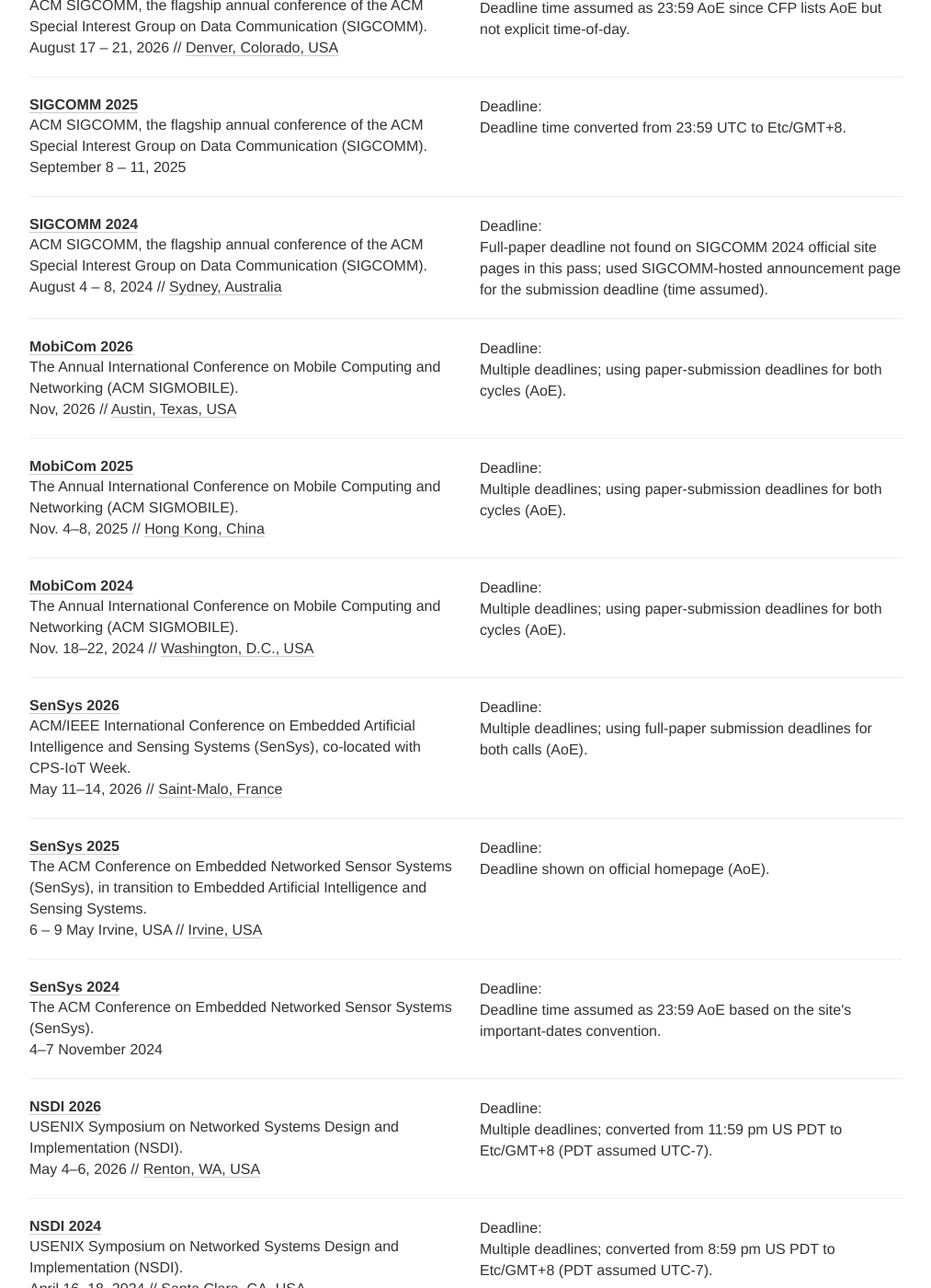
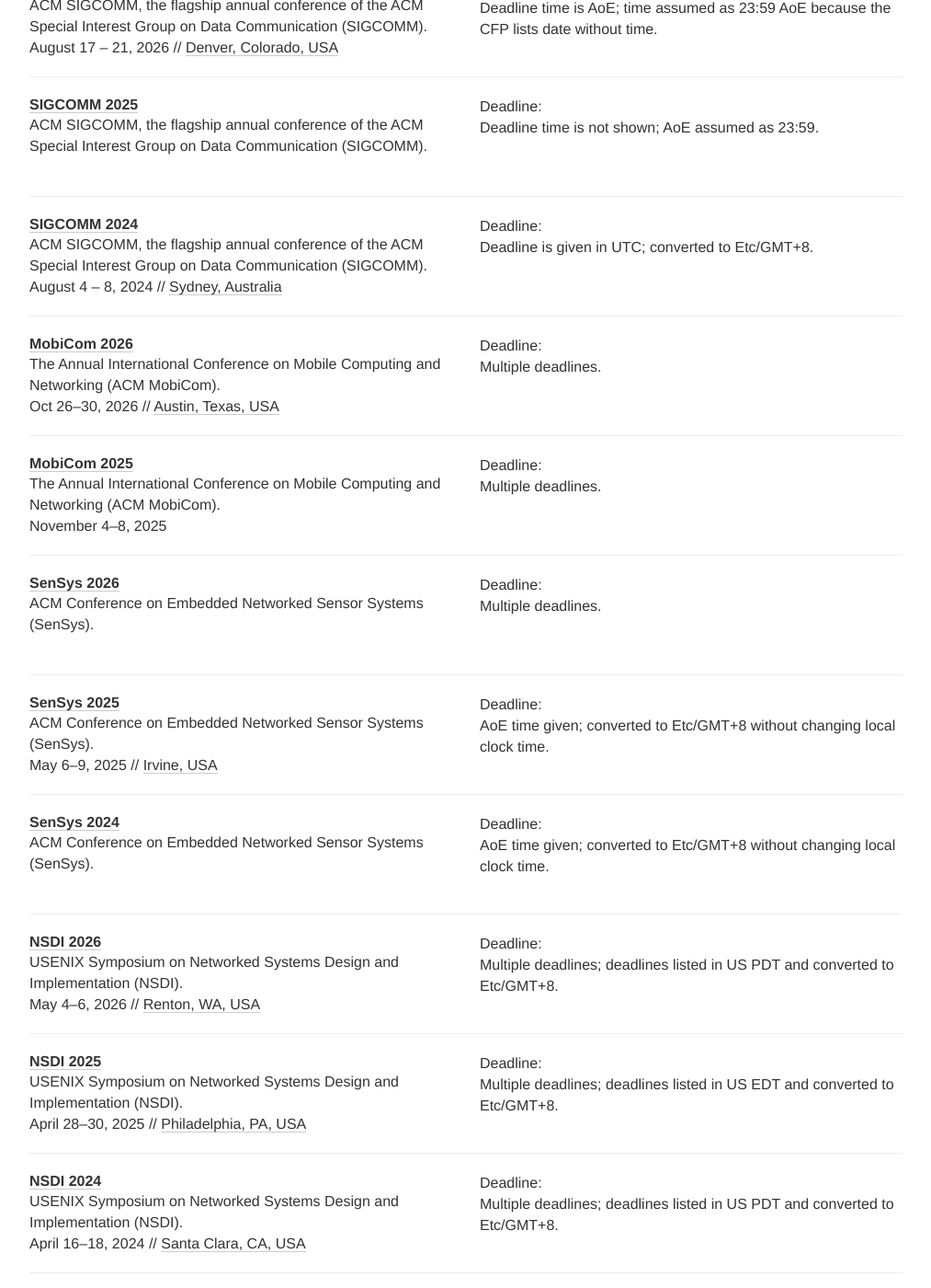
Before and after one commit to Vito-Swift/Vito-Swift.github.io, a Jekyll site: the page built from index.html, in a window 1280 px wide and 1400 px high, scrolled down 348 px. Shown: the whole window at 92% size, without its empty margins (133-1146 px from the left). Built offline with Jekyll 4.4.1, drawn with Linux system fonts in a browser that asks for light colours; nearby versions of some CDN libraries; comment, search, counter and statistics services are not loaded; some of the changed text lies outside the part shown.

Commit message:
chore: update conferences/types data

```diff
--- a/_data/conferences.yml
+++ b/_data/conferences.yml
@@ -4,200 +4,177 @@
   description: ACM SIGCOMM, the flagship annual conference of the ACM Special Interest
     Group on Data Communication (SIGCOMM).
   link: https://conferences.sigcomm.org/sigcomm/2026/
-  comment: Deadline time assumed as 23:59 AoE since CFP lists AoE but not explicit
-    time-of-day.
+  comment: Deadline time is AoE; time assumed as 23:59 AoE because the CFP lists date
+    without time.
   type: networking
   tags:
   - networking
-  deadline: '2026-02-06 15:59:00'
+  deadline: 2026-02-06 11:59
   timezone: Etc/GMT+8
   place: Denver, Colorado, USA
 - name: SIGCOMM
   year: 2025
-  date: September 8 – 11, 2025
   description: ACM SIGCOMM, the flagship annual conference of the ACM Special Interest
     Group on Data Communication (SIGCOMM).
-  link: https://conferences.sigcomm.org/sigcomm/2025/cfp/
-  comment: Deadline time converted from 23:59 UTC to Etc/GMT+8.
+  link: https://conferences.sigcomm.org/sigcomm/2025/
+  comment: Deadline time is not shown; AoE assumed as 23:59.
   type: networking
   tags:
   - networking
-  deadline: '2025-02-01 07:59:00'
+  deadline: 2025-01-24 23:59
   timezone: Etc/GMT+8
 - name: SIGCOMM
   year: 2024
   date: August 4 - 8, 2024
   description: ACM SIGCOMM, the flagship annual conference of the ACM Special Interest
     Group on Data Communication (SIGCOMM).
-  link: https://conferences.sigcomm.org/sigcomm/2024/
-  comment: Full-paper deadline not found on SIGCOMM 2024 official site pages in this
-    pass; used SIGCOMM-hosted announcement page for the submission deadline (time
-    assumed).
+  link: https://conferences.sigcomm.org/sigcomm/2024/cfp/
+  comment: Deadline is given in UTC; converted to Etc/GMT+8.
   type: networking
   tags:
   - networking
-  deadline: '2024-02-03 15:59:00'
+  deadline: 2024-02-03 07:59
   timezone: Etc/GMT+8
   place: Sydney, Australia
 - name: MobiCom
   year: 2026
-  date: Nov, 2026
+  date: Oct 26-30, 2026
   description: The Annual International Conference on Mobile Computing and Networking
-    (ACM SIGMOBILE).
+    (ACM MobiCom).
   link: https://www.sigmobile.org/mobicom/2026/cfp.html
-  comment: Multiple deadlines; using paper-submission deadlines for both cycles (AoE).
+  comment: Multiple deadlines.
   type: networking
   tags:
   - networking
   deadline:
-  - '2025-09-04 15:59:00'
-  - '2026-03-14 15:59:00'
+  - 2025-09-03 23:59
+  - 2026-03-13 23:59
   timezone: Etc/GMT+8
   place: Austin, Texas, USA
 - name: MobiCom
   year: 2025
-  date: Nov. 4-8, 2025
+  date: November 4-8, 2025
   description: The Annual International Conference on Mobile Computing and Networking
-    (ACM SIGMOBILE).
-  link: https://www.sigmobile.org/mobicom/2025/index.html
-  comment: Multiple deadlines; using paper-submission deadlines for both cycles (AoE).
+    (ACM MobiCom).
+  link: https://www.sigmobile.org/mobicom/2025/cfp.html
+  comment: Multiple deadlines.
   type: networking
   tags:
   - networking
   deadline:
-  - '2024-09-06 15:59:00'
-  - '2025-03-19 15:59:00'
+  - 2024-09-05 23:59
+  - 2025-03-18 23:59
   timezone: Etc/GMT+8
-  place: Hong Kong, China
-- name: MobiCom
-  year: 2024
-  date: Nov. 18-22, 2024
-  description: The Annual International Conference on Mobile Computing and Networking
-    (ACM SIGMOBILE).
-  link: https://www.sigmobile.org/mobicom/2024/cfp.html
-  comment: Multiple deadlines; using paper-submission deadlines for both cycles (AoE).
-  type: networking
-  tags:
-  - networking
-  deadline:
-  - '2023-08-26 15:59:00'
-  - '2024-03-16 15:59:00'
-  timezone: Etc/GMT+8
-  place: Washington, D.C., USA
 - name: SenSys
   year: 2026
-  date: May 11-14, 2026
-  description: ACM/IEEE International Conference on Embedded Artificial Intelligence
-    and Sensing Systems (SenSys), co-located with CPS-IoT Week.
+  description: ACM Conference on Embedded Networked Sensor Systems (SenSys).
   link: https://sensys.acm.org/2026/cfp.html
-  comment: Multiple deadlines; using full-paper submission deadlines for both calls
-    (AoE).
+  comment: Multiple deadlines.
   type: others
   tags:
   - others
   deadline:
-  - '2025-07-02 15:59:00'
-  - '2025-11-14 15:59:00'
+  - 2025-07-01 23:59
+  - 2025-11-13 23:59
   timezone: Etc/GMT+8
-  place: Saint-Malo, France
 - name: SenSys
   year: 2025
-  date: 6 - 9 May Irvine, USA
-  description: The ACM Conference on Embedded Networked Sensor Systems (SenSys), in
-    transition to Embedded Artificial Intelligence and Sensing Systems.
-  link: https://sensys.acm.org/2025/index.html
-  comment: Deadline shown on official homepage (AoE).
+  date: May 6-9, 2025
+  description: ACM Conference on Embedded Networked Sensor Systems (SenSys).
+  link: https://sensys.acm.org/2025/cfp.html
+  comment: AoE time given; converted to Etc/GMT+8 without changing local clock time.
   type: others
   tags:
   - others
-  deadline: '2024-11-15 15:59:00'
+  deadline: 2024-11-14 23:59
   timezone: Etc/GMT+8
   place: Irvine, USA
 - name: SenSys
   year: 2024
-  date: 4-7 November 2024
-  description: The ACM Conference on Embedded Networked Sensor Systems (SenSys).
-  link: https://sensys.acm.org/2024/
-  comment: Deadline time assumed as 23:59 AoE based on the site's important-dates
-    convention.
+  description: ACM Conference on Embedded Networked Sensor Systems (SenSys).
+  link: https://sensys.acm.org/2024/cfp/
+  comment: AoE time given; converted to Etc/GMT+8 without changing local clock time.
   type: others
   tags:
   - others
-  deadline: '2024-07-02 15:59:00'
+  deadline: 2024-07-01 23:59
   timezone: Etc/GMT+8
 - name: NSDI
   year: 2026
   date: May 4–6, 2026
   description: USENIX Symposium on Networked Systems Design and Implementation (NSDI).
   link: https://www.usenix.org/conference/nsdi26/call-for-papers
-  comment: Multiple deadlines; converted from 11:59 pm US PDT to Etc/GMT+8 (PDT assumed
-    UTC-7).
+  comment: Multiple deadlines; deadlines listed in US PDT and converted to Etc/GMT+8.
   type: networking
   tags:
   - networking
   deadline:
-  - '2025-04-26 14:59:00'
-  - '2025-09-19 14:59:00'
+  - 2025-04-26 14:59
+  - 2025-09-19 14:59
   timezone: Etc/GMT+8
   place: Renton, WA, USA
+- name: NSDI
+  year: 2025
+  date: April 28–30, 2025
+  description: USENIX Symposium on Networked Systems Design and Implementation (NSDI).
+  link: https://www.usenix.org/conference/nsdi25/call-for-papers
+  comment: Multiple deadlines; deadlines listed in US EDT and converted to Etc/GMT+8.
+  type: networking
+  tags:
+  - networking
+  deadline:
+  - 2024-05-08 11:59
+  - 2024-09-20 11:59
+  timezone: Etc/GMT+8
+  place: Philadelphia, PA, USA
 - name: NSDI
   year: 2024
   date: April 16–18, 2024
   description: USENIX Symposium on Networked Systems Design and Implementation (NSDI).
   link: https://www.usenix.org/conference/nsdi24/call-for-papers
-  comment: Multiple deadlines; converted from 8:59 pm US PDT to Etc/GMT+8 (PDT assumed
-    UTC-7).
+  comment: Multiple deadlines; deadlines listed in US PDT and converted to Etc/GMT+8.
   type: networking
   tags:
   - networking
   deadline:
-  - '2023-05-05 11:59:00'
-  - '2023-09-22 11:59:00'
+  - 2023-05-05 11:59
+  - 2023-09-22 11:59
   timezone: Etc/GMT+8
   place: Santa Clara, CA, USA
 - name: Mobisys
   year: 2026
+  date: Main Conference  | June 22 - 24, 2026
   description: ACM International Conference on Mobile Systems, Applications, and Services
     (MobiSys).
   link: https://www.sigmobile.org/mobisys/2026/call_for_papers/
-  comment: Deadline given as 23:59 AoE.
-  type: networking
+  comment: AoE time given; converted to Etc/GMT+8 without changing local clock time.
+  type: others
   tags:
-  - networking
-  deadline: '2025-12-06 15:59:00'
+  - others
+  deadline: 2025-12-05 23:59
   timezone: Etc/GMT+8
+  place: Cambridge, UK
 - name: Mobisys
   year: 2025
   description: ACM International Conference on Mobile Systems, Applications, and Services
     (MobiSys).
   link: https://www.sigmobile.org/mobisys/2025/call_for_papers/
-  comment: Deadline given as 23:59 AoE.
-  type: networking
+  comment: AoE time given; converted to Etc/GMT+8 without changing local clock time.
+  type: others
   tags:
-  - networking
-  deadline: '2024-12-10 15:59:00'
-  timezone: Etc/GMT+8
-- name: Mobisys
-  year: 2024
-  description: ACM International Conference on Mobile Systems, Applications, and Services
-    (MobiSys).
-  link: https://www.sigmobile.org/mobisys/2024/cfp.html
-  comment: Deadline given as 23:59 AoE.
-  type: networking
-  tags:
-  - networking
-  deadline: '2023-12-01 15:59:00'
+  - others
+  deadline: 2024-12-09 23:59
   timezone: Etc/GMT+8
 - name: OSDI
   year: 2026
   date: July 13–15, 2026
   description: USENIX Symposium on Operating Systems Design and Implementation (OSDI).
   link: https://www.usenix.org/conference/osdi26/call-for-papers
-  comment: Converted from 5:59 pm EST (10:59 pm UTC) to Etc/GMT+8.
+  comment: Deadline listed in EST and converted to Etc/GMT+8.
   type: architecture
   tags:
   - architecture
-  deadline: '2025-12-12 06:59:00'
+  deadline: 2025-12-12 11:59
   timezone: Etc/GMT+8
   place: Seattle, WA, USA
 - name: OSDI
@@ -205,11 +182,11 @@
   date: July 7–9, 2025
   description: USENIX Symposium on Operating Systems Design and Implementation (OSDI).
   link: https://www.usenix.org/conference/osdi25/call-for-papers
-  comment: Converted from 5:59 pm EST (10:59 pm UTC) to Etc/GMT+8.
+  comment: Deadline listed in EST and converted to Etc/GMT+8.
   type: architecture
   tags:
   - architecture
-  deadline: '2024-12-11 06:59:00'
+  deadline: 2024-12-11 11:59
   timezone: Etc/GMT+8
   place: Boston, MA, USA
 - name: OSDI
@@ -217,278 +194,195 @@
   date: July 10–12, 2024
   description: USENIX Symposium on Operating Systems Design and Implementation (OSDI).
   link: https://www.usenix.org/conference/osdi24/call-for-papers
-  comment: Converted from 5:59 pm EST (10:59 pm UTC) to Etc/GMT+8.
+  comment: Deadline listed in EST and converted to Etc/GMT+8.
   type: architecture
   tags:
   - architecture
-  deadline: '2023-12-08 06:59:00'
+  deadline: 2023-12-08 11:59
   timezone: Etc/GMT+8
   place: Santa Clara, CA, USA
 - name: SOSP
   year: 2026
-  date: September 30, 2026
+  date: Conference  | September 30, 2026
   description: ACM Symposium on Operating Systems Principles (SOSP).
   link: https://sigops.org/s/conferences/sosp/2026/cfp.html
-  comment: Deadline time assumed as 23:59 AoE since CFP lists AoE but not explicit
-    time-of-day.
+  comment: AoE stated but no time; time assumed as 23:59 AoE.
   type: architecture
   tags:
   - architecture
-  deadline: '2026-04-02 15:59:00'
+  deadline: 2026-04-01 23:59
   timezone: Etc/GMT+8
 - name: SOSP
-  year: 2025
-  date: October 13-16, 2025
+  year: 2024
+  date: Conference  | November 4-6, 2024
   description: ACM Symposium on Operating Systems Principles (SOSP).
-  link: https://sigops.org/s/conferences/sosp/2025/cfp.html
-  comment: Deadline time converted from 23:59 PT to Etc/GMT+8 (PT assumed PDT, UTC-7,
-    since date is in April).
+  link: https://sigops.org/s/conferences/sosp/2024/cfp.html
+  comment: Deadline listed in PT and converted to Etc/GMT+8.
   type: architecture
   tags:
   - architecture
-  deadline: '2025-04-18 14:59:00'
+  deadline: 2024-04-20 14:59
   timezone: Etc/GMT+8
-  place: Seoul, Republic of Korea
-- name: SOSP
-  year: 2024
-  date: November 4-6, 2024
-  description: ACM Symposium on Operating Systems Principles (SOSP).
-  link: https://sigops.org/s/conferences/sosp/2024/cfp.html
-  comment: Deadline time converted from 23:59 PT to Etc/GMT+8 (PT assumed PDT, UTC-7,
-    since date is in April).
+- name: ASPLOS
+  year: 2027
+  description: ACM International Conference on Architectural Support for Programming
+    Languages and Operating Systems (ASPLOS).
+  link: https://www.asplos-conference.org/call-for-papers-asplos27/
+  comment: Multiple deadlines.
   type: architecture
   tags:
   - architecture
-  deadline: '2024-04-20 14:59:00'
+  deadline:
+  - 2026-04-15 23:59
+  - 2026-09-09 23:59
   timezone: Etc/GMT+8
 - name: ASPLOS
   year: 2026
   description: ACM International Conference on Architectural Support for Programming
     Languages and Operating Systems (ASPLOS).
   link: https://www.asplos-conference.org/asplos2026/cfp/
-  comment: Multiple deadlines; converted from 11:59pm Eastern (abstract) and assumed
-    23:59 Eastern for full-paper where time not explicitly stated (time assumed).
+  comment: Multiple deadlines; time assumed as 23:59 Eastern because the CFP omits
+    time for full-paper dates.
   type: architecture
   tags:
   - architecture
   deadline:
-  - '2025-03-13 12:00:00'
-  - '2025-08-21 12:00:00'
+  - 2025-03-13 12:59
+  - 2025-08-21 12:59
   timezone: Etc/GMT+8
 - name: ASPLOS
   year: 2025
   description: ACM International Conference on Architectural Support for Programming
     Languages and Operating Systems (ASPLOS).
   link: https://www.asplos-conference.org/asplos2025/cfp/
-  comment: Multiple deadlines; time assumed as 23:59 AoE for each paper deadline.
+  comment: Multiple deadlines; AoE stated but no time, assumed 23:59 AoE.
   type: architecture
   tags:
   - architecture
   deadline:
-  - '2024-03-02 15:59:00'
-  - '2024-06-25 15:59:00'
-  - '2024-10-19 15:59:00'
+  - 2024-03-01 23:59
+  - 2024-06-24 23:59
+  - 2024-10-18 23:59
   timezone: Etc/GMT+8
-- name: ASPLOS
-  year: 2024
-  description: ACM International Conference on Architectural Support for Programming
-    Languages and Operating Systems (ASPLOS).
-  link: https://www.asplos-conference.org/asplos2024/cfp/index.html
-  comment: Multiple deadlines; time assumed as 23:59 AoE for each full-submission
-    date.
+  place: Rotterdam, Netherlands
+- name: Eurosys
+  year: 2026
+  description: 'EuroSys: ACM European Conference on Computer Systems.'
+  link: https://2026.eurosys.org/cfp.html
+  comment: Multiple deadlines; AoE stated but no time, assumed 23:59 AoE.
   type: architecture
   tags:
   - architecture
   deadline:
-  - '2023-04-21 15:59:00'
-  - '2023-08-11 15:59:00'
-  - '2023-12-01 15:59:00'
+  - 2025-05-15 23:59
+  - 2025-09-25 23:59
   timezone: Etc/GMT+8
+  place: Edinburgh, UK
 - name: Eurosys
-  year: 2026
-  date: April 27–30, 2026
-  description: European Conference on Computer Systems (EuroSys).
-  link: https://2026.eurosys.org/cfp.html
-  comment: Multiple deadlines; time assumed as 23:59 AoE for each full-paper submission
-    date.
+  year: 2025
+  description: 'EuroSys: ACM European Conference on Computer Systems.'
+  link: https://2025.eurosys.org/cfp.html
+  comment: Multiple deadlines; AoE stated but no time, assumed 23:59 AoE.
   type: architecture
   tags:
   - architecture
   deadline:
-  - '2025-05-16 15:59:00'
-  - '2025-09-26 15:59:00'
-  timezone: Etc/GMT+8
-  place: Edinburgh, UK
-- name: Eurosys
-  year: 2025
-  description: European Conference on Computer Systems (EuroSys).
-  link: https://2025.eurosys.org/index.html
-  comment: Multiple deadlines; time assumed as 23:59 AoE for each full-paper submission
-    date.
-  type: architecture
-  tags:
-  - architecture
-  deadline:
-  - '2024-05-22 15:59:00'
-  - '2024-10-23 15:59:00'
+  - 2024-05-21 23:59
+  - 2024-10-22 23:59
   timezone: Etc/GMT+8
 - name: Sigmetrics
   year: 2026
-  description: ACM SIGMETRICS (with POMACS) conference on measurement and analysis
-    of computing systems.
+  description: 'ACM SIGMETRICS: International Conference on Measurement and Modeling
+    of Computer Systems.'
   link: https://www.sigmetrics.org/sigmetrics2026/call_for_papers.html
-  comment: Multiple deadlines; AoE at 23:59.
+  comment: Multiple deadlines; AoE stated but no time, assumed 23:59 AoE.
   type: networking
   tags:
   - networking
   deadline:
-  - '2025-07-30 15:59:00'
-  - '2025-10-15 15:59:00'
-  - '2026-01-14 15:59:00'
+  - 2025-07-29 23:59
+  - 2025-10-14 23:59
+  - 2026-01-13 23:59
   timezone: Etc/GMT+8
 - name: Sigmetrics
   year: 2025
-  description: ACM SIGMETRICS (with POMACS) conference on measurement and analysis
-    of computing systems.
-  link: https://sigmetrics.org/sigmetrics2025/call_for_papers.html
-  comment: Multiple deadlines; AoE at 23:59.
+  date: June 9-13, 2025
+  description: 'ACM SIGMETRICS: International Conference on Measurement and Modeling
+    of Computer Systems.'
+  link: https://www.sigmetrics.org/sigmetrics2025/call_for_papers.html
+  comment: Multiple deadlines; AoE stated but no time, assumed 23:59 AoE.
   type: networking
   tags:
   - networking
   deadline:
-  - '2024-08-08 15:59:00'
-  - '2024-10-10 15:59:00'
-  - '2025-01-23 15:59:00'
+  - 2024-08-07 23:59
+  - 2024-10-09 23:59
+  - 2025-01-22 23:59
   timezone: Etc/GMT+8
-- name: Sigmetrics
-  year: 2024
-  date: June 10-14, 2024
-  description: ACM SIGMETRICS / IFIP Performance (with POMACS) conference on measurement
-    and analysis of computing systems.
-  link: https://www.sigmetrics.org/sigmetrics2024/call_for_papers.html
-  comment: Multiple deadlines; AoE at 23:59.
-  type: networking
-  tags:
-  - networking
-  deadline:
-  - '2023-08-10 15:59:00'
-  - '2023-10-12 15:59:00'
-  - '2024-02-01 15:59:00'
-  timezone: Etc/GMT+8
-  place: Venice, Italy
+  place: Stony Brook, New York, USA
 - name: CCS
   year: 2026
   description: ACM Conference on Computer and Communications Security (CCS).
   link: https://www.sigsac.org/ccs/CCS2026/call-for/call-for-papers.html
-  comment: Multiple deadlines; time assumed as 23:59 AoE for each full-paper submission
-    date.
+  comment: Two review cycles exist on the official page, but only one full-paper date
+    is visible in the snippet; using the prominently listed full paper submission
+    date as the main deadline.
   type: security
   tags:
   - security
-  deadline:
-  - '2026-01-15 15:59:00'
-  - '2026-04-30 15:59:00'
+  deadline: 2026-04-29 23:59
   timezone: Etc/GMT+8
 - name: CCS
   year: 2025
   description: ACM Conference on Computer and Communications Security (CCS).
   link: https://www.sigsac.org/ccs/CCS2025/call-for-papers/
-  comment: Multiple deadlines; time assumed as 23:59 AoE for each full-paper submission
-    date.
+  comment: Multiple deadlines.
   type: security
   tags:
   - security
   deadline:
-  - '2025-01-10 15:59:00'
-  - '2025-04-15 15:59:00'
+  - 2025-01-09 23:59
+  - 2025-04-14 23:59
   timezone: Etc/GMT+8
 - name: CCS
   year: 2024
   description: ACM Conference on Computer and Communications Security (CCS).
   link: https://www.sigsac.org/ccs/CCS2024/call-for/call-for-papers.html
-  comment: Multiple deadlines; time assumed as 23:59 AoE for each paper submission
-    date (timezone not explicitly stated on CFP).
+  comment: Multiple deadlines; AoE not stated on the page snippet, so UTC assumed
+    and time assumed as 23:59.
   type: security
   tags:
   - security
   deadline:
-  - '2024-01-29 15:59:00'
-  - '2024-04-30 15:59:00'
+  - 2024-01-28 23:59
+  - 2024-04-29 23:59
   timezone: Etc/GMT+8
 - name: IEEE S&P
   year: 2026
-  date: '5/18/26 - 5/21/26 (Symposium: 5/18/26 - 5/20/26, Workshops: 5/21/26)'
-  description: IEEE Symposium on Security and Privacy.
-  link: https://sp2026.ieee-security.org/cfpapers.html
-  comment: Multiple deadlines; AoE at 23:59:59.
+  date: 5/18/26 - 5/21/26
+  description: IEEE Symposium on Security and Privacy (S&P).
+  link: https://www.ieee-security.org/TC/SP2026/cfpapers.html
+  comment: Multiple deadlines.
   type: security
   tags:
   - security
   deadline:
-  - '2025-06-06 15:59:59'
-  - '2025-11-14 15:59:59'
-  timezone: Etc/GMT+8
-  place: San Francisco, CA, USA
-- name: IEEE S&P
-  year: 2025
-  description: IEEE Symposium on Security and Privacy.
-  link: https://sp2025.ieee-security.org/cfpapers.html
-  comment: Multiple deadlines; AoE at 23:59:59.
-  type: security
-  tags:
-  - security
-  deadline:
-  - '2024-06-07 15:59:59'
-  - '2024-11-15 15:59:59'
-  timezone: Etc/GMT+8
-- name: IEEE S&P
-  year: 2024
-  date: MAY 20-23, 2024
-  description: IEEE Symposium on Security and Privacy.
-  link: https://www.ieee-security.org/TC/SP2024/cfpapers.html
-  comment: Multiple deadlines; AoE at 23:59:59.
-  type: security
-  tags:
-  - security
-  deadline:
-  - '2023-04-14 15:59:59'
-  - '2023-08-04 15:59:59'
-  - '2023-12-07 15:59:59'
+  - 2025-06-05 23:59
+  - 2025-11-13 23:59
   timezone: Etc/GMT+8
   place: San Francisco, CA, USA
 - name: NDSS
   year: 2026
-  description: Network and Distributed System Security Symposium (NDSS).
+  date: 23 to 27 February 2026
+  description: Network and Distributed System Security (NDSS) Symposium.
   link: https://www.ndss-symposium.org/ndss2026/submissions/call-for-papers/
-  comment: Only summer-cycle dates captured in this pass; fall-cycle full-paper deadline
-    not found on the cited official page snippet. Deadline time assumed as 23:59 AoE.
+  comment: AoE stated but no time beyond '11:59 PM AoE'; converted to Etc/GMT+8 without
+    changing local clock time; only summer-cycle paper deadline captured from the
+    visible section.
   type: security
   tags:
   - security
-  deadline: '2025-04-24 15:59:00'
-  timezone: Etc/GMT+8
-- name: NDSS
-  year: 2025
-  description: Network and Distributed System Security Symposium (NDSS).
-  link: https://www.ndss-symposium.org/ndss2025/submissions/call-for-papers/
-  comment: Deadline not extracted here; official page indicates two cycles but the
-    full list of cycle deadlines was not captured in this pass.
-  type: security
-  tags:
-  - security
-  place: San Diego, CA, USA
-- name: NDSS
-  year: 2024
-  date: 26 February to 1 March 2024
-  description: Network and Distributed System Security Symposium (NDSS).
-  link: https://www.ndss-symposium.org/ndss2024/submissions/call-for-papers/
-  comment: Multiple deadlines; AoE at 23:59.
-  type: security
-  tags:
-  - security
-  deadline:
-  - '2023-04-20 15:59:00'
-  - '2023-06-29 15:59:00'
+  deadline: 2025-04-23 23:59
   timezone: Etc/GMT+8
   place: San Diego, CA, USA
 - name: USENIX Security
@@ -496,13 +390,14 @@
   date: August 12–14, 2026
   description: USENIX Security Symposium.
   link: https://www.usenix.org/conference/usenixsecurity26/call-for-papers
-  comment: Multiple deadlines; AoE at 23:59.
+  comment: Multiple deadlines; AoE stated, converted to Etc/GMT+8 without changing
+    local clock time.
   type: security
   tags:
   - security
   deadline:
-  - '2025-08-27 15:59:00'
-  - '2026-02-06 15:59:00'
+  - 2025-08-26 23:59
+  - 2026-02-05 23:59
   timezone: Etc/GMT+8
   place: Baltimore, MD, USA
 - name: USENIX Security
@@ -510,27 +405,13 @@
   date: August 13–15, 2025
   description: USENIX Security Symposium.
   link: https://www.usenix.org/conference/usenixsecurity25/call-for-papers
-  comment: Multiple deadlines; AoE at 23:59.
+  comment: Multiple deadlines; CFP lists dates but not explicit timezone for deadlines;
+    AoE assumed at 23:59.
   type: security
   tags:
   - security
   deadline:
-  - '2024-09-05 15:59:00'
-  - '2025-01-23 15:59:00'
+  - 2024-09-04 23:59
+  - 2025-01-22 23:59
   timezone: Etc/GMT+8
   place: Seattle, WA, USA
-- name: USENIX Security
-  year: 2024
-  date: August 14–16, 2024
-  description: USENIX Security Symposium.
-  link: https://www.usenix.org/conference/usenixsecurity24/call-for-papers
-  comment: Multiple deadlines; AoE at 23:59.
-  type: security
-  tags:
-  - security
-  deadline:
-  - '2023-06-07 15:59:00'
-  - '2023-10-18 15:59:00'
-  - '2024-02-09 15:59:00'
-  timezone: Etc/GMT+8
-  place: Philadelphia, PA, USA
```
